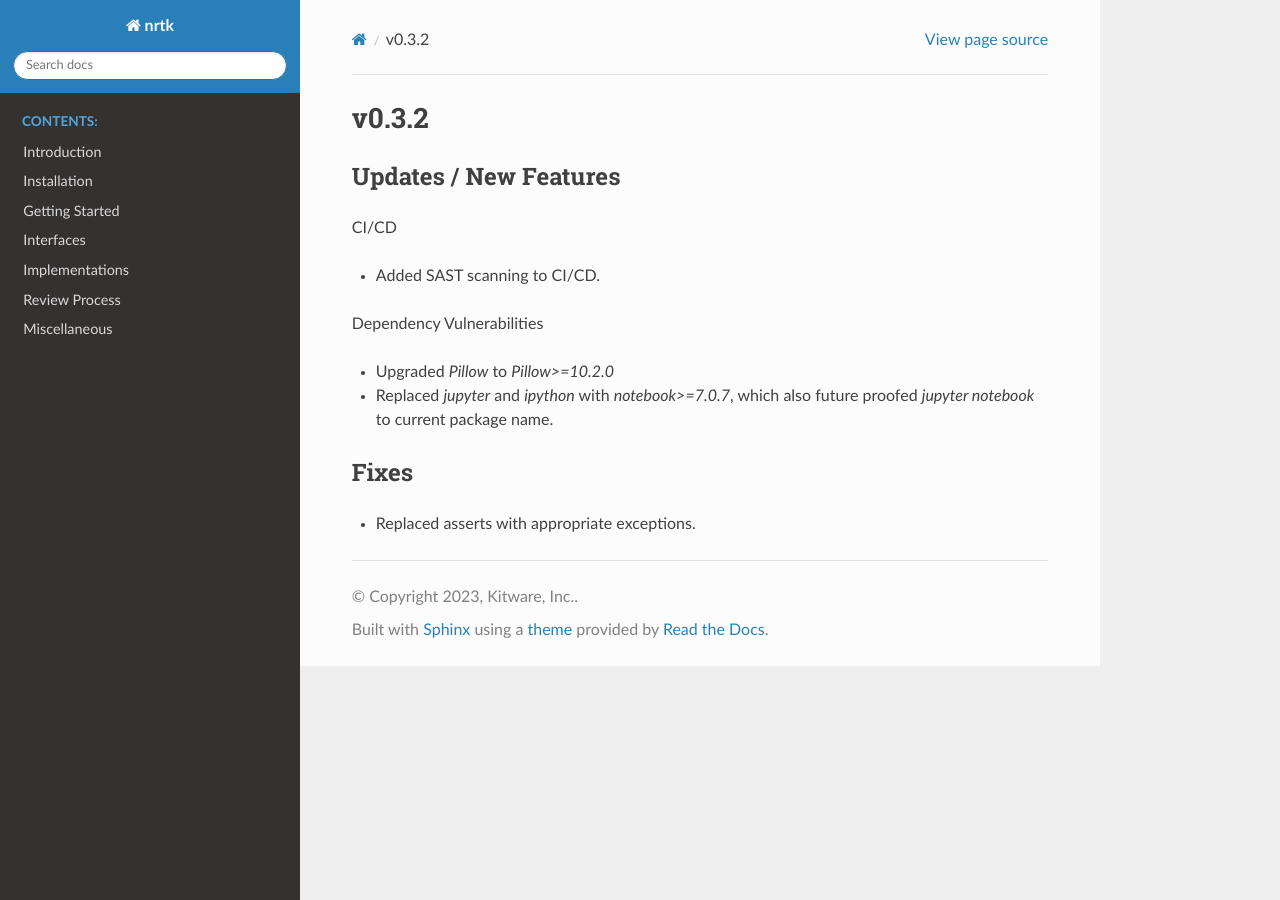
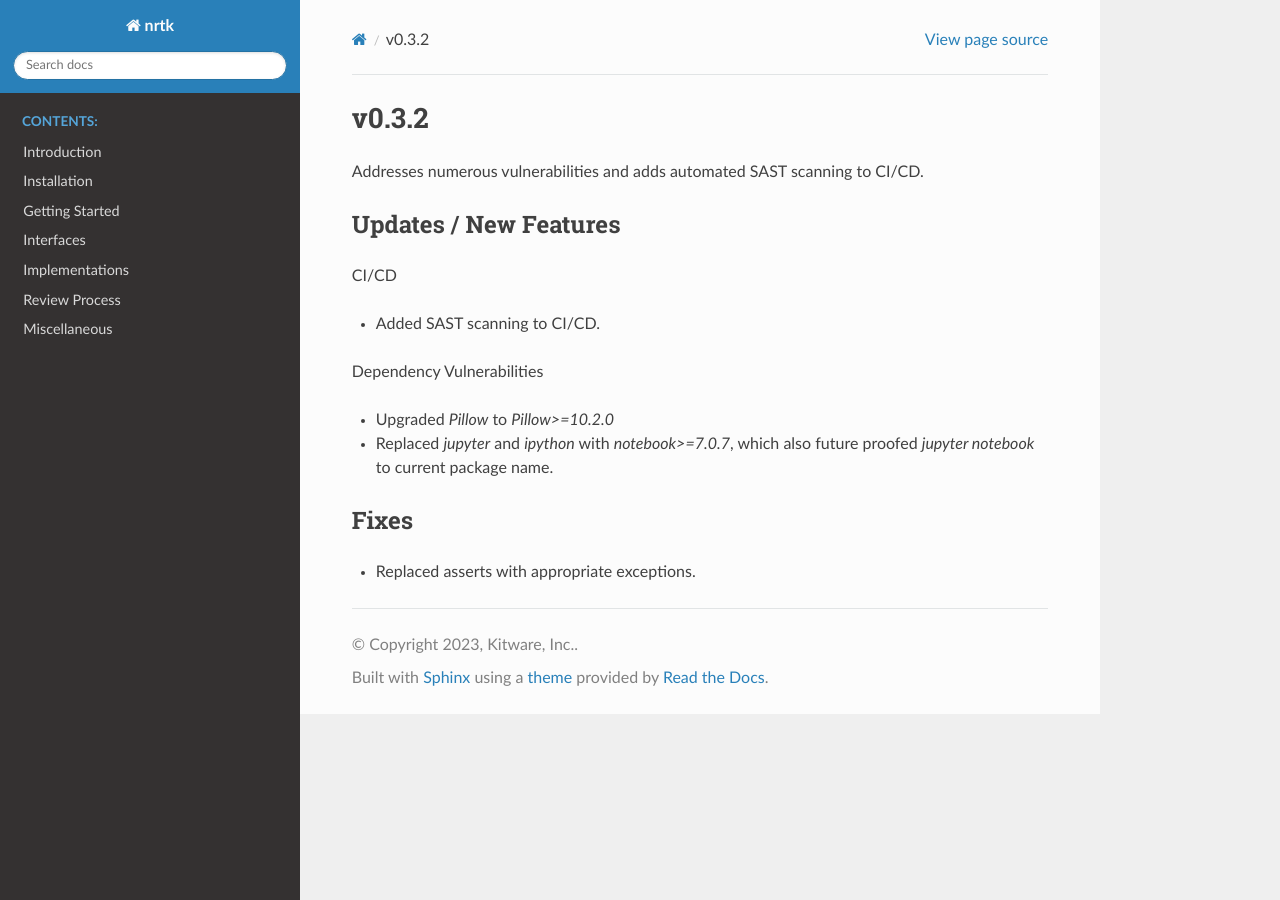
Before and after one commit to Kitware/nrtk, a Sphinx documentation site: the page built from docs/release_notes/v0.3.2.rst, in a window 1280 px wide. Built offline with Sphinx 7.4.7 and the Read the Docs theme 2.0.0, drawn with Linux system fonts in a browser that asks for light colours; pages that are not in the unit, such as notebooks, are missing from menus; the version number is read from the project's files by our own code.

Commit message:
Updated release notes with summary.

```diff
--- a/docs/release_notes/v0.3.2.rst
+++ b/docs/release_notes/v0.3.2.rst
@@ -1,5 +1,7 @@
 v0.3.2
 ======
+
+Addresses numerous vulnerabilities and adds automated SAST scanning to CI/CD.
 
 Updates / New Features
 ----------------------
```
